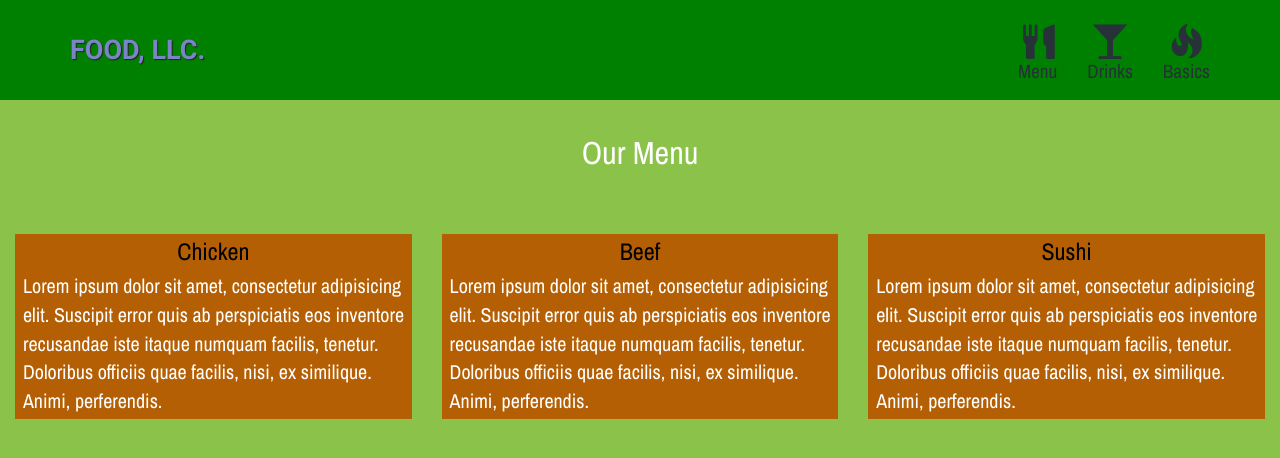
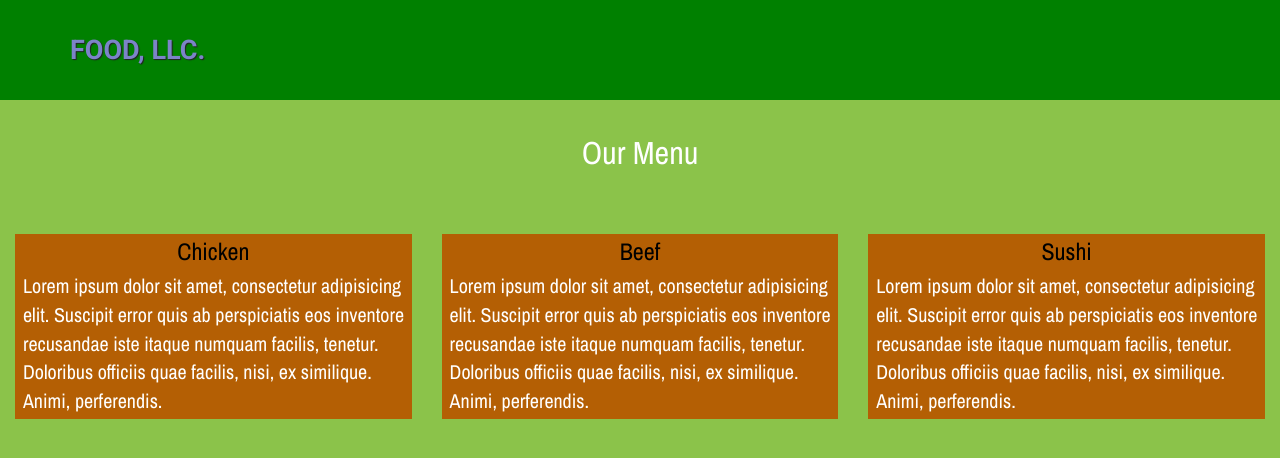
Before and after one commit to pascArr/pascModule3, a plain HTML site: page index.html in a window 1280 px wide. Drawn offline with nearby package versions, Linux system fonts and the light colour scheme.

Commit message:
update visible-;g

```diff
--- a/index.html
+++ b/index.html
@@ -29,7 +29,7 @@
         </div>
 
         <div id="collapsable-nav" class="collapse navbar-collapse">
-          <ul id="nav-list" class="nav navbar-nav navbar-right hidden-md hidden-sm">
+          <ul id="nav-list" class="nav navbar-nav navbar-right hidden-lg hidden-md hidden-sm">
             <li>
               <a href="#">
                 <span class="glyphicon glyphicon-cutlery"></span><br> Menu</a>
```
